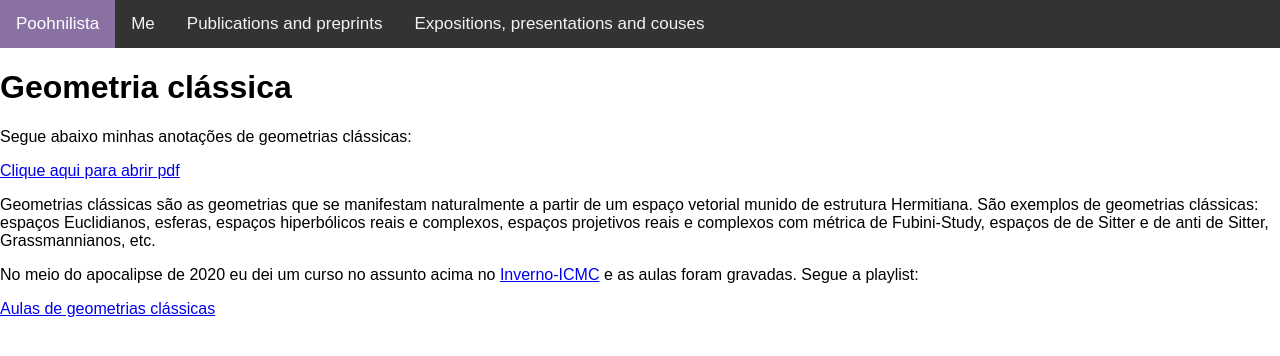
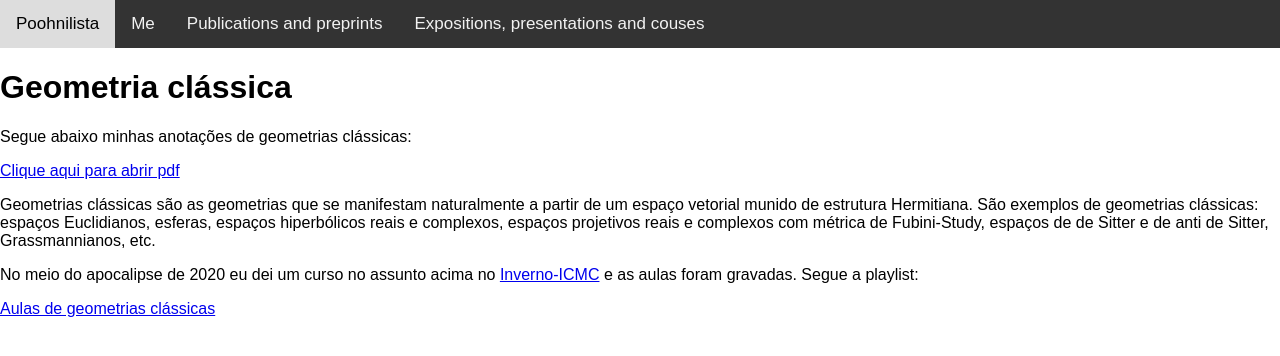
Before and after one commit to HugoCBotos/HugoCBotos.github.io, a Jekyll site: the page built from classicalgeometry.md, in a window 1280 px wide. Shown: the top 356 px of the page. Built offline with Jekyll 4.4.1, drawn with Linux system fonts in a browser that asks for light colours; our own code applies the rules of GitHub Pages for plain Markdown files.

Commit message:
Update default.html

```diff
--- a/_layouts/default.html
+++ b/_layouts/default.html
@@ -81,7 +81,7 @@ body {
 <body>
 
 <div class="topnav" id="myTopnav">
-  <a href="#home" class="active">Poohnilista</a>
+  <a href="#home">Poohnilista</a>
      <a {% if page.url == "/" %}class="active"{% endif %} href="https://poohnilista.github.io">Me</a>
       <a {% if page.url == "/articles.html" %}class="active"{% endif %} href="https://poohnilista.github.io/articles.html">Publications and preprints</a>
       <a {% if page.url == "/exposition.html" %}class="active"{% endif %} href="https://poohnilista.github.io/exposition.html">Expositions, presentations and couses</a>
```
